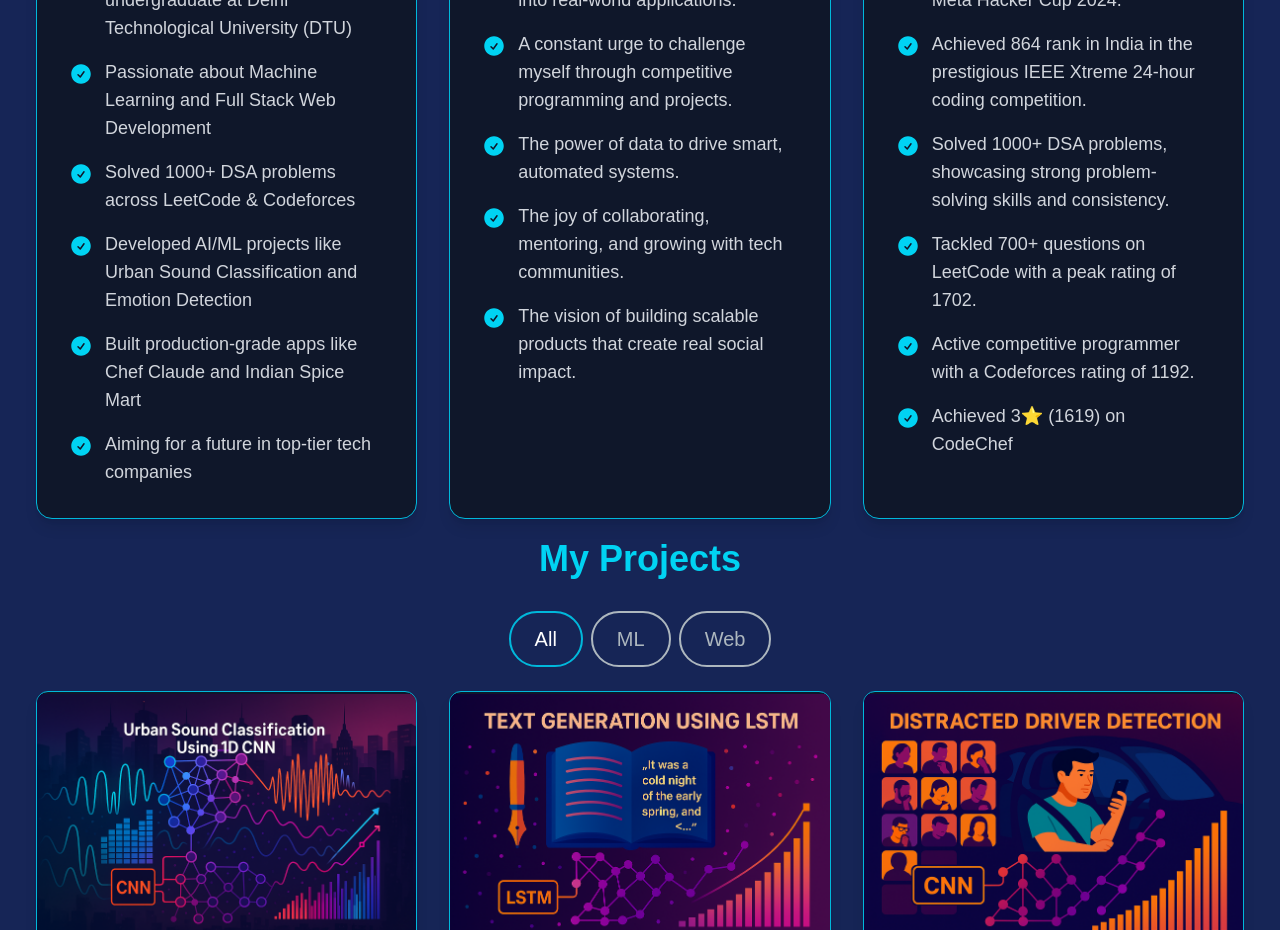
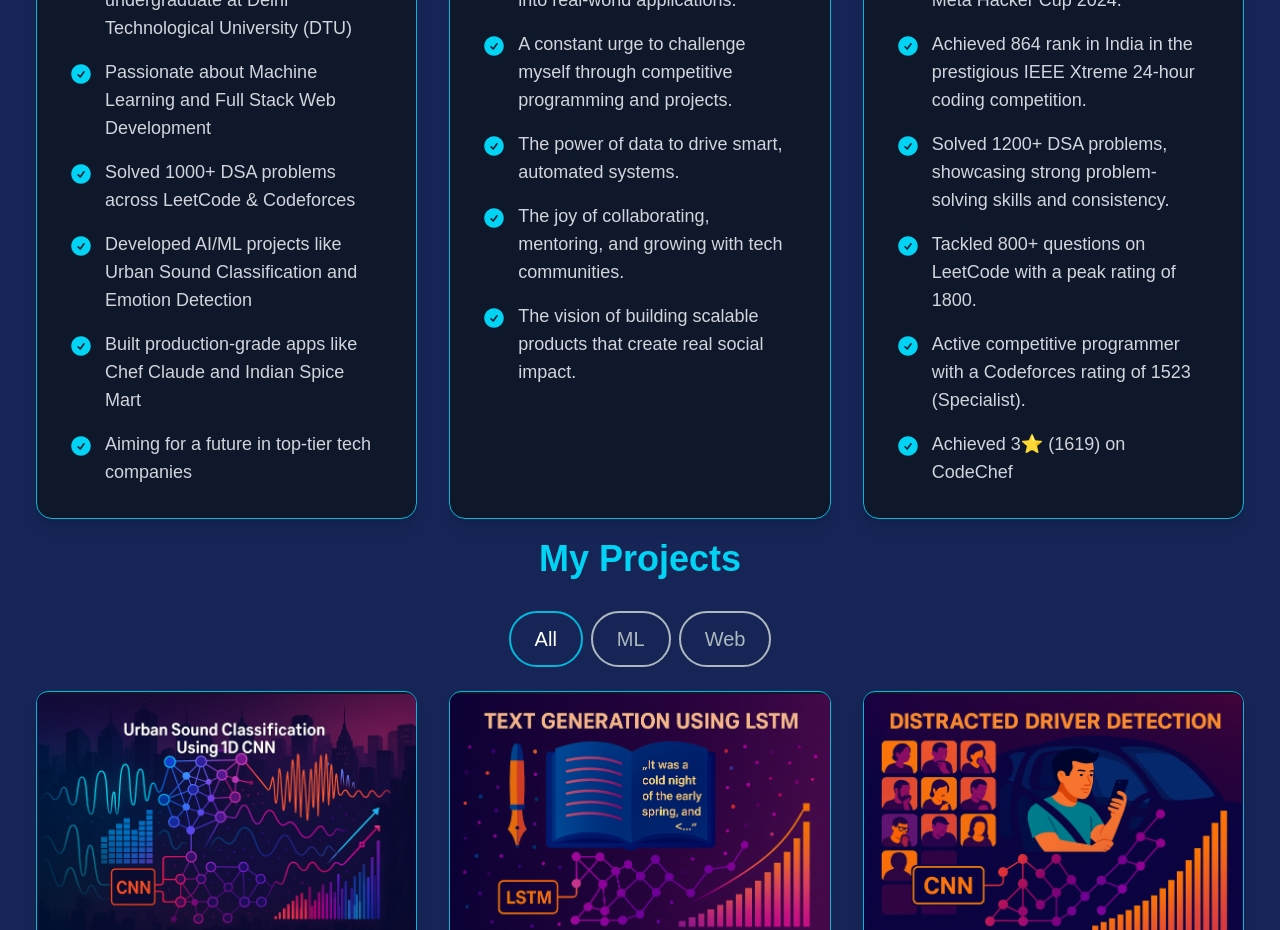
Before and after one commit to KrishDua/Portfolio-Website, a Next.js app: page / in a window 1280 px wide. Shown: the part 1400-2330 px from the top of the page. Built offline with nearby package versions, Linux system fonts and the light colour scheme.

Commit message:
first commit

```diff
--- a/src/app/Components/AboutSection.jsx
+++ b/src/app/Components/AboutSection.jsx
@@ -22,9 +22,9 @@ export default function AboutSection() {
     const achievement = [
         "Secured a global rank of 7758 in Meta Hacker Cup 2024.",
         "Achieved 864 rank in India in the prestigious IEEE Xtreme 24-hour coding competition.",
-        "Solved 1000+ DSA problems, showcasing strong problem-solving skills and consistency.",
-        "Tackled 700+ questions on LeetCode with a peak rating of 1702.",
-        "Active competitive programmer with a Codeforces rating of 1192.",
+        "Solved 1200+ DSA problems, showcasing strong problem-solving skills and consistency.",
+        "Tackled 800+ questions on LeetCode with a peak rating of 1800.",
+        "Active competitive programmer with a Codeforces rating of 1523 (Specialist).",
         "Achieved 3⭐️ (1619) on CodeChef"
 
     ]
--- a/src/app/Components/EmailSection.jsx
+++ b/src/app/Components/EmailSection.jsx
@@ -29,7 +29,7 @@ function EmailSection() {
               me a message anytime!
             </p>
             <div className="flex justify-center gap-4 flex-wrap">
-              <Link href="https://leetcode.com/u/krish312/" target="_blank">
+              <Link href="https://leetcode.com/u/_hkrishna_/" target="_blank">
                 <Image
                   height={40}
                   width={40}
```
